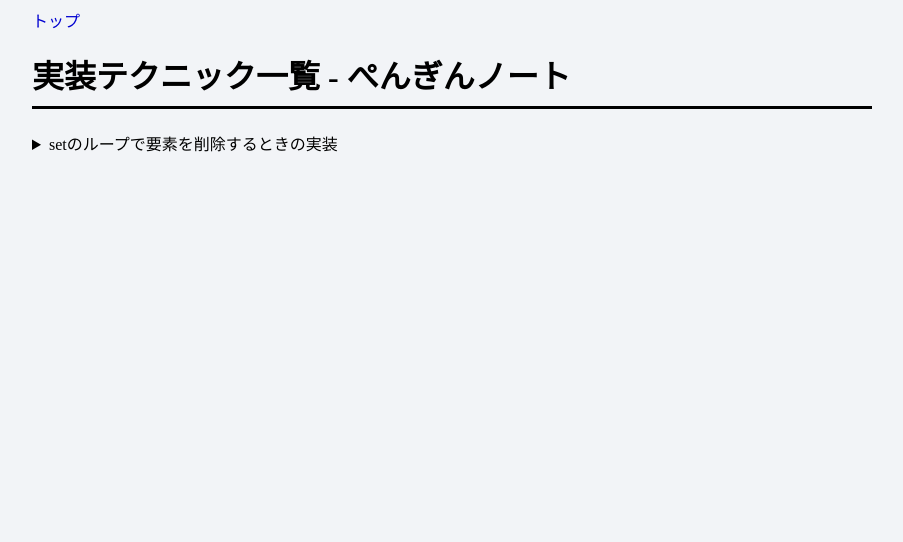
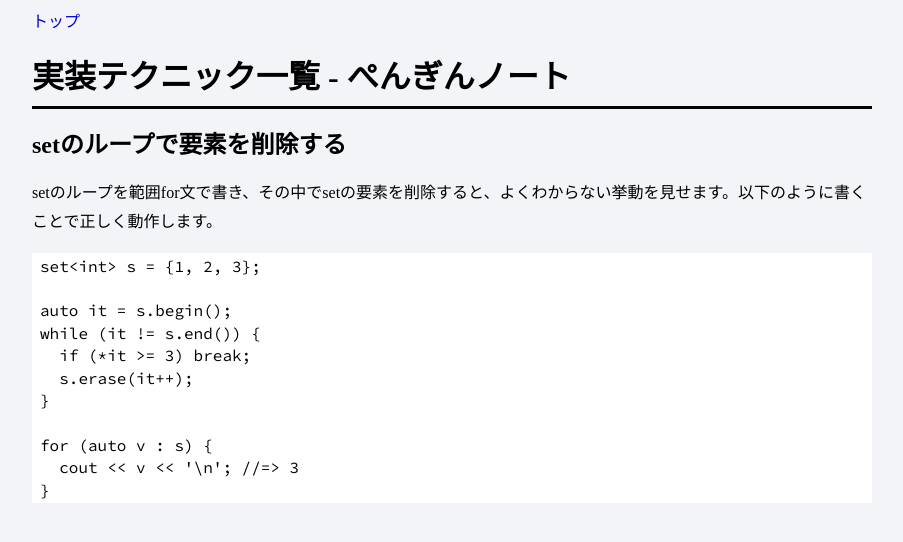
Before and after one commit to penguinshunya/penguinshunya.github.io, a Jekyll site: the page built from other/technique.html, in a window 1280 px wide. Shown: the top 542 px of the page, without its empty margins (188-1091 px from the left). Built offline with Jekyll 4.4.1, drawn with Linux system fonts in a browser that asks for light colours; comment, search, counter and statistics services are not loaded.

Commit message:
abc129_f

```diff
--- a/index.html
+++ b/index.html
@@ -4,10 +4,12 @@ title: ぺんぎんノート - 競技プログラミングメモ
 ---
 <h2>AtCoder</h2>
 <ul>
+  <li><a href="/atcoder/abc129/abc129_f.html">ABC129 F - Takahashi's Basics in Education and Learning 600点</a></li>
   <li><a href="/atcoder/apc001/apc001_b.html">APC001 B - Two Arrays 300点</a></li>
   <li><a href="/atcoder/code-festival-2016-qualc/codefestival_2016_qualC_c.html">CODE FESTIVAL 2016 qual C C - 二人のアルピニスト / Two Alpinists 400点</a></li>
   <li><a href="/atcoder/m-solutions2019/m_solutions2019_c.html">M-SOLUTIONS プロコンオープン C - Best-of-(2n-1) 500点</a></li>
   <li><a href="/atcoder/m-solutions2019/m_solutions2019_e.html">M-SOLUTIONS プロコンオープン E - Product of Arithmetic Progression 600点</a></li>
+  <li><a href="/atcoder/arc090/arc090_c.html">ARC090 E - Avoiding Collision 700点</a></li>
   <li><a href="/atcoder/iroha2019-day4/iroha2019_day4_e.html">いろはちゃんコンテスト Day4 E - 芽生え 700点</a></li>
   <li><a href="/atcoder/agc034/agc034_c.html">AGC034 C - Tests 800点</a></li>
 </ul>
--- a/other/technique.html
+++ b/other/technique.html
@@ -3,20 +3,14 @@ layout: comment-page
 title: 実装テクニック一覧 - ぺんぎんノート
 ---
 <style>
-details {
-  margin: 0.3em 0;
-}
-summary {
-  margin-bottom: 0.3em;
+pre {
+  background-color: white;
+  padding: 0.1em 0.5em;
 }
 </style>
-<details>
-  <summary>
-    setのループで要素を削除するときの実装
-  </summary>
-  <div class="block">
-    setのループを範囲for文で書き、その中でsetの要素を削除すると、よくわからない挙動を見せます。以下のように書くことで正しく動作します。
-<pre class="prettyprint linenums:1 lang-cpp">
+<h2>setのループで要素を削除する</h2>
+setのループを範囲for文で書き、その中でsetの要素を削除すると、よくわからない挙動を見せます。以下のように書くことで正しく動作します。
+<pre>
 set&lt;int&gt; s = {1, 2, 3};
 
 auto it = s.begin();
@@ -29,5 +23,3 @@ for (auto v : s) {
   cout &lt;&lt; v &lt;&lt; '\n'; //=&gt; 3
 }
 </pre>
-  </div>
-</details>
```
Also changed, not shown: atcoder/abc129/abc129_f.html (added, +51 -0 lines), atcoder/arc090/arc090_c.html (added, +22 -0 lines).
